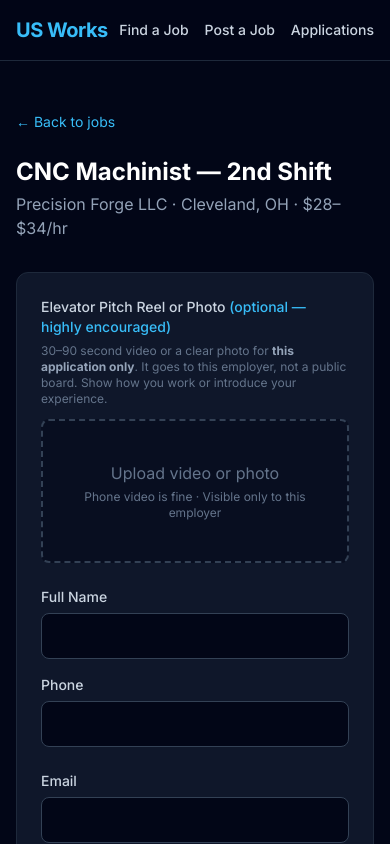
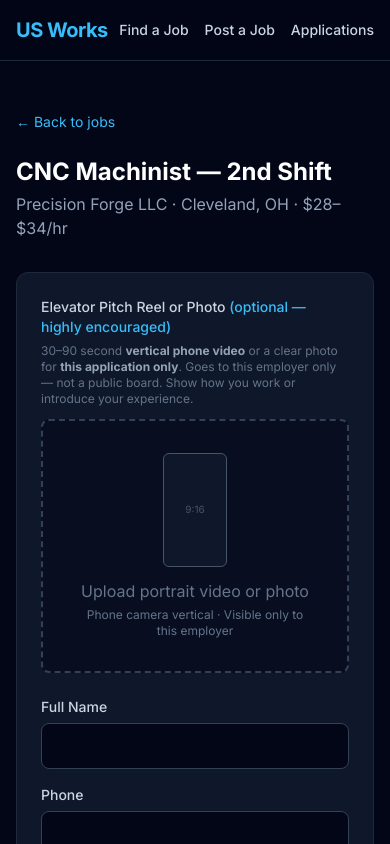
Before and after one commit to alexkikalo/us-works, a Next.js app: page /apply/1 in a window 390 px wide. Shown: the top 844 px of the page. Built offline with nearby package versions, Linux system fonts and the light colour scheme.

Commit message:
Prompt portrait phone video on apply form

```diff
--- a/app/apply/[id]/page.tsx
+++ b/app/apply/[id]/page.tsx
@@ -29,13 +29,17 @@
             <span className="text-sky-400">(optional — highly encouraged)</span>
           </label>
           <p className="text-xs text-slate-500 mb-3">
-            30–90 second video or a clear photo for <strong className="text-slate-400">this application only</strong>.
-            It goes to this employer, not a public board. Show how you work or introduce your experience.
+            30–90 second <strong className="text-slate-400">vertical phone video</strong> or a clear
+            photo for <strong className="text-slate-400">this application only</strong>. Goes to this
+            employer only — not a public board. Show how you work or introduce your experience.
           </p>
-          <div className="border-2 border-dashed border-slate-700 rounded-lg p-10 text-center text-slate-500 bg-slate-950/50">
-            Upload video or photo
+          <div className="border-2 border-dashed border-slate-700 rounded-lg p-8 text-center text-slate-500 bg-slate-950/50">
+            <div className="mx-auto mb-3 w-16 aspect-[9/16] rounded-md border border-slate-600 bg-slate-900 flex items-center justify-center text-[10px] text-slate-600">
+              9:16
+            </div>
+            Upload portrait video or photo
             <br />
-            <span className="text-xs mt-1 block">Phone video is fine · Visible only to this employer</span>
+            <span className="text-xs mt-1 block">Phone camera vertical · Visible only to this employer</span>
           </div>
         </div>
 
```
